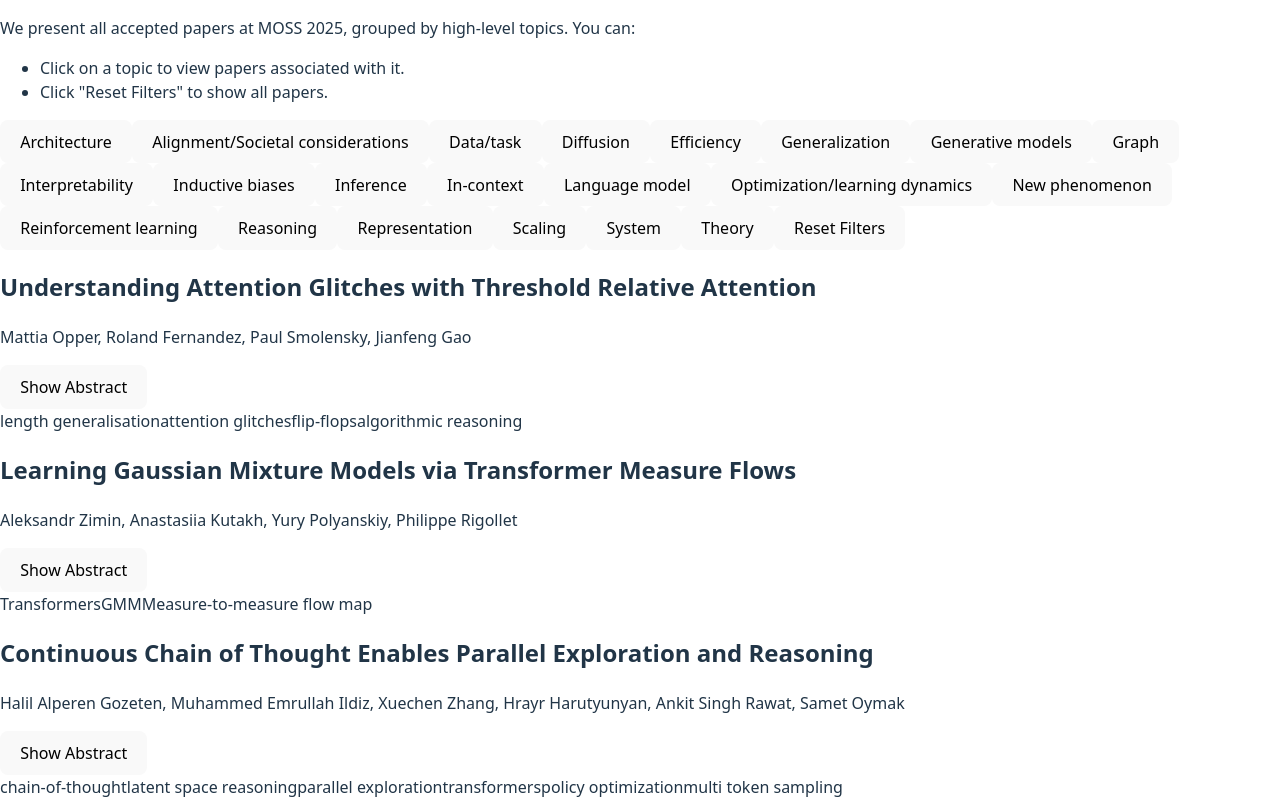
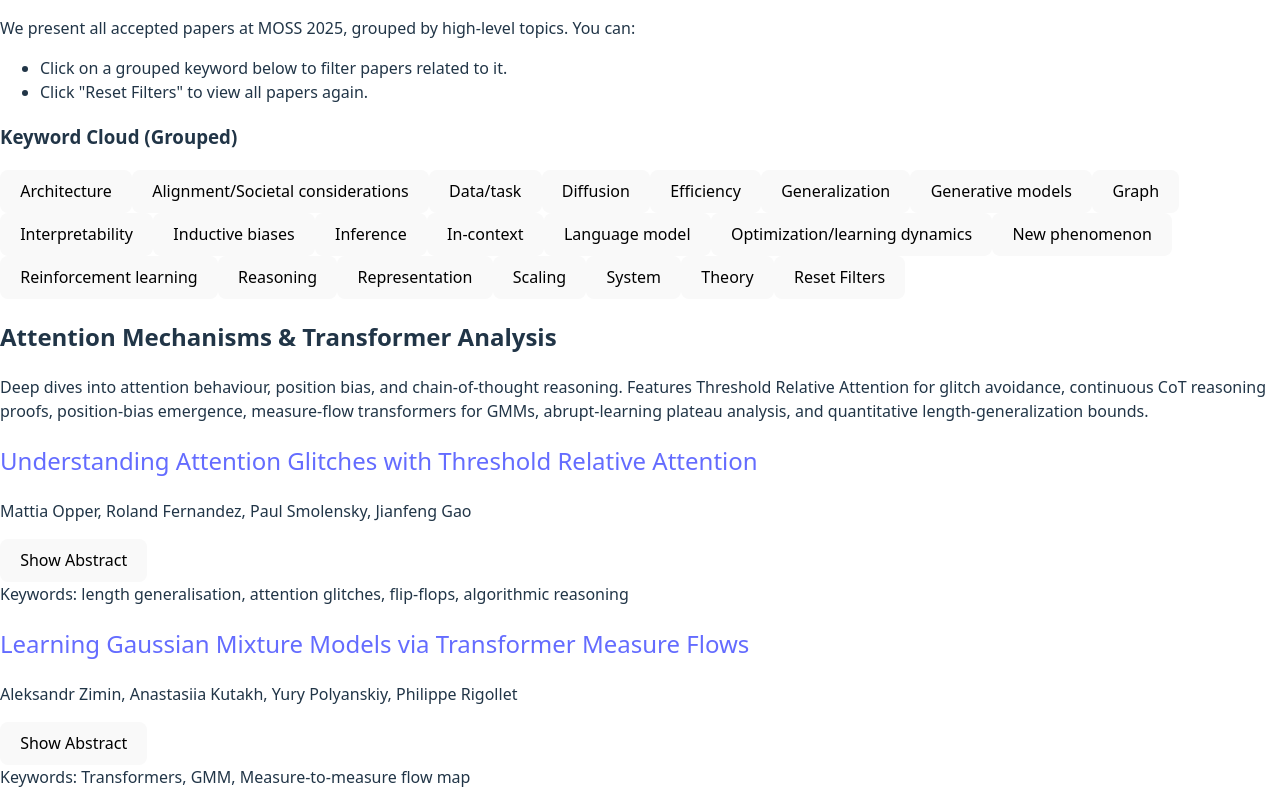
Before and after one commit to abhishekpanigrahi1996/MOSS_workshop, a React (Vite) app: page / in a window 1280 px wide. Shown: the top 800 px of the page. Built offline with nearby package versions, Linux system fonts and the light colour scheme.

Commit message:
Initial files

```diff
--- a/src/PaperBrowser.jsx
+++ b/src/PaperBrowser.jsx
@@ -1346,6 +1346,13 @@ const groupedKeywords = {
         )
       : papers;
 
+    // Group filtered papers by topic
+    const topicGroups = {};
+    filteredPapers.forEach(paper => {
+      if (!topicGroups[paper.topic]) topicGroups[paper.topic] = [];
+      topicGroups[paper.topic].push(paper);
+    });
+
     return (
       <div className="space-y-6">
         <div className="border p-4 rounded-xl bg-gray-50">
@@ -1353,11 +1360,13 @@ const groupedKeywords = {
             We present all accepted papers at MOSS 2025, grouped by high-level topics. You can:
           </p>
           <ul className="list-disc list-inside text-sm">
-            <li>Click on a topic to view papers associated with it.</li>
-            <li>Click "Reset Filters" to show all papers.</li>
+            <li>Click on a grouped keyword below to filter papers related to it.</li>
+            <li>Click "Reset Filters" to view all papers again.</li>
           </ul>
         </div>
 
+        <div className="border rounded-xl p-4 bg-white">
+          <h3 className="text-md font-semibold mb-2">Keyword Cloud (Grouped)</h3>
           <div className="flex flex-wrap gap-2">
             {Object.keys(groupedKeywords).map(group => (
               <button
@@ -1375,11 +1384,21 @@ const groupedKeywords = {
               Reset Filters
             </button>
           </div>
+        </div>
 
-        <div className="grid gap-4">
-          {filteredPapers.map(paper => (
+        {Object.entries(topicGroups).map(([topic, papersInTopic]) => (
+          <div key={topic} className="space-y-2">
+            <h2 className="text-xl font-bold mt-6">{topic}</h2>
+            {topicSummaries[topic] && (
+              <p className="text-sm text-gray-600 mb-2">{topicSummaries[topic]}</p>
+            )}
+            {papersInTopic.map(paper => (
               <Card key={paper.id}>
-              <h2 className="text-lg font-semibold mb-1">{paper.title}</h2>
+                <h2 className="text-lg font-semibold mb-1">
+                  <a href={paper.url} target="_blank" rel="noopener noreferrer" className="text-blue-600 hover:underline">
+                    {paper.title}
+                  </a>
+                </h2>
                 <p className="text-sm mb-1">{paper.authors.join(", ")}</p>
 
                 <button
@@ -1393,16 +1412,13 @@ const groupedKeywords = {
                   <p className="text-sm italic mb-2">{paper.abstract}</p>
                 )}
 
-              <div className="flex flex-wrap gap-1">
-                {paper.keywords?.map((kw, i) => (
-                  <span key={i} className="bg-gray-100 px-2 py-1 rounded text-xs">
-                    {kw}
-                  </span>
-                ))}
+                <div className="text-xs text-gray-700">
+                  Keywords: {paper.keywords?.join(", ")}
                 </div>
               </Card>
             ))}
           </div>
+        ))}
       </div>
     );
   }
```
Lines whose indentation alone changed are shown as unchanged.
